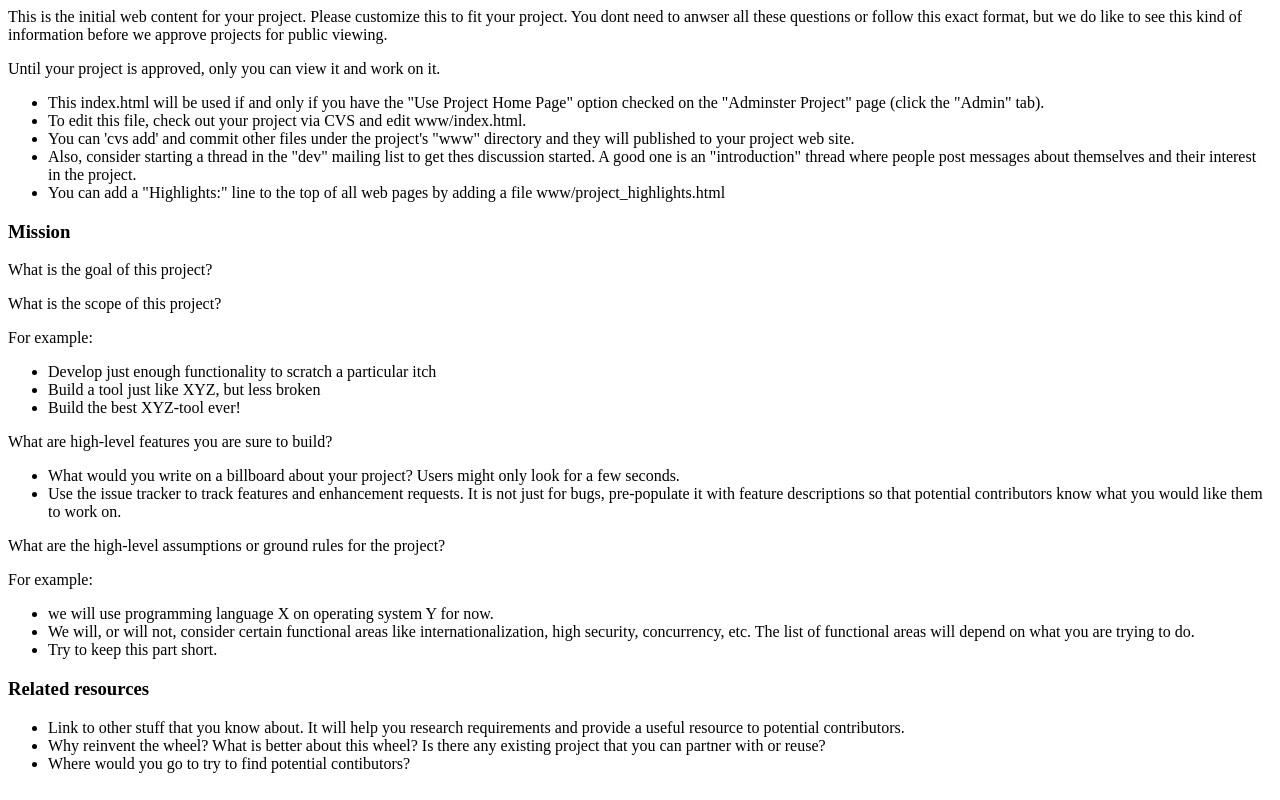
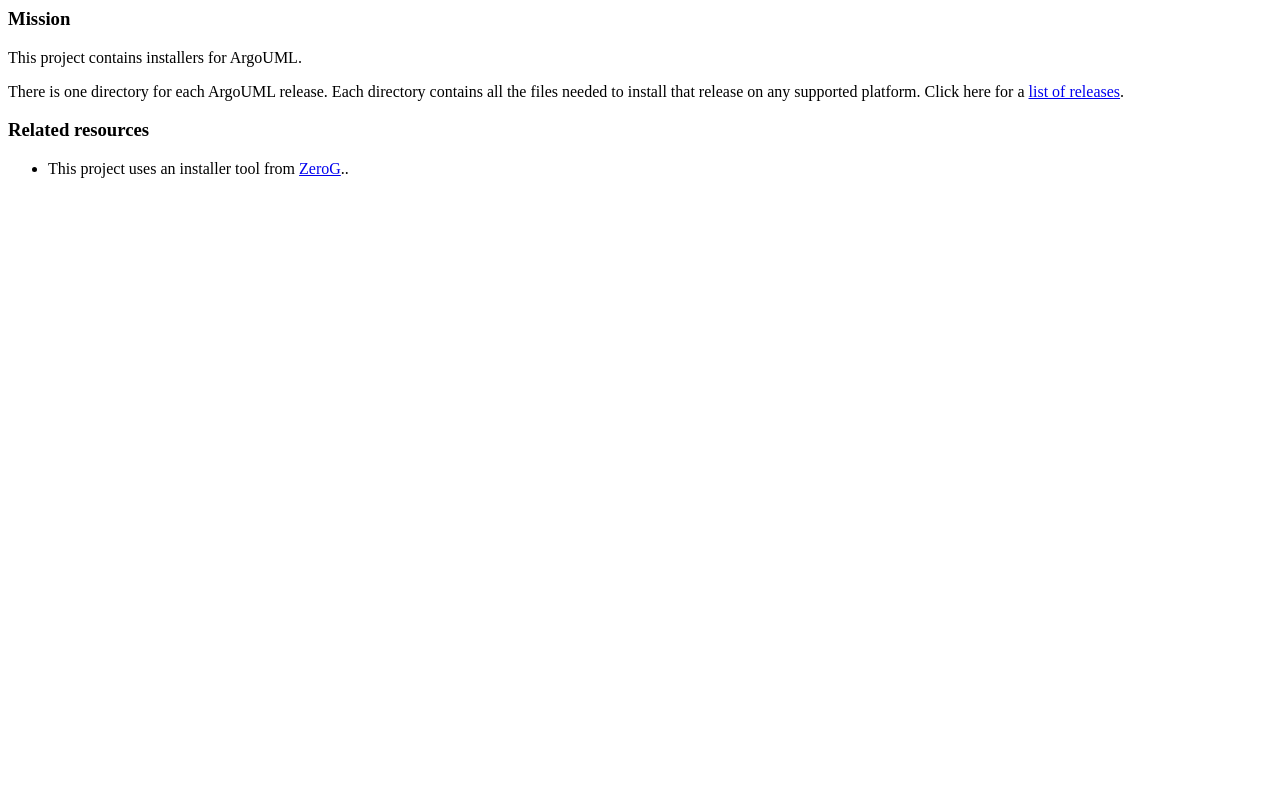
Before and after one commit to argouml-tigris-org/argoumlinstaller, a plain HTML site: page www/index.html in a window 1280 px wide. Drawn offline with Linux system fonts and the light colour scheme.

Commit message:
initial
git-svn-id: http://argoumlinstaller.tigris.org/svn/argoumlinstaller/trunk@3 b9a5211d-681e-0410-b32f-aad809e617a8

```diff
--- a/www/index.html
+++ b/www/index.html
@@ -3,93 +3,22 @@
 </head>
 <body>
 
-<p>This is the initial web content for your project.  Please customize
-this to fit your project.  You dont need to anwser all these questions
-or follow this exact format, but we do like to see this kind of
-information before we approve projects for public viewing.
-</p>
+<h3>Mission</h3>
+<p>This project contains installers for ArgoUML.</p>
 
-<p>Until your project is approved, only you can view it and work on
-it.
-</p>
+<p>There is one directory for each ArgoUML release.  Each directory
+contains all the files needed to install that release on any supported
+platform. Click here for a <a
+href="http://argouml.tigris.org/releases.html/">list of
+releases</a>.</p>
 
-<ul>
-<li>This index.html will be used if and only if you have the "Use
-Project Home Page" option checked on the "Adminster Project" page
-(click the "Admin" tab).</li>
-
-<li>To edit this file, check out your project via CVS and edit www/index.html.
-
-<li>You can 'cvs add' and commit other files under the project's "www"
-directory and they will published to your project web site.</li>
-
-<li>Also, consider starting a thread in the "dev" mailing list to get
-thes discussion started.  A good one is an "introduction" thread where
-people post messages about themselves and their interest in the
-project.</li>
-
-<li>You can add a "Highlights:" line to the top of all web pages by adding a file www/project_highlights.html </li>
-</ul>
-
-
-<h3>Mission</h3>
-
-<p>What is the goal of this project?
-</p>
-
-<p>What is the scope of this project?
-</p>
-
-<p>For example:</p>
-
-<ul>
-<li>Develop just enough functionality to scratch a particular itch</li>
-<li>Build a tool just like XYZ, but less broken</li>
-<li>Build the best XYZ-tool ever!</li>
-</ul>
-
-
-<p>What are high-level features you are sure to build?
-</p>
-<ul>
-
-<li>What would you write on a billboard about your project? Users
-might only look for a few seconds.</li>
-
-<li>Use the issue tracker to track features and enhancement
-requests. It is not just for bugs, pre-populate it with feature
-descriptions so that potential contributors know what you would like them
-to work on.</li>
-</ul>
-
-<p>What are the high-level assumptions or ground rules for the project?
-</p>
-
-<p>For example:
-</p>
-
-<ul>
-<li> we will use programming language X on operating system Y for now.
-
-<li>We will, or will not, consider certain functional areas like
-internationalization, high security, concurrency, etc.  The list of
-functional areas will depend on what you are trying to do.
-
-<li>Try to keep this part short.
-</ul>
 
 
 <h3>Related resources</h3>
 
 <ul>
-<li>Link to other stuff that you know about.  It will help you
-research requirements and provide a useful resource to potential
-contributors.</li>
+<li>This project uses an installer tool from <a href="http://www.zerog.com">ZeroG</a>..</li>
 
-<li>Why reinvent the wheel? What is better about this wheel?  Is there
-any existing project that you can partner with or reuse?</li>
-
-<li>Where would you go to try to find potential contibutors?</li>
 </ul>
 
 </body>
```
